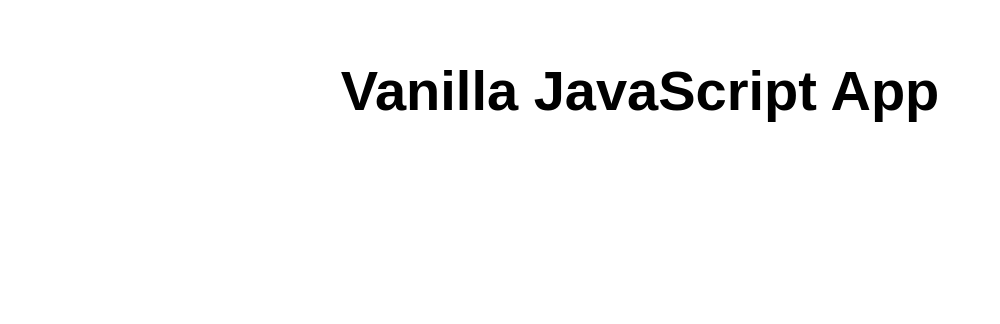
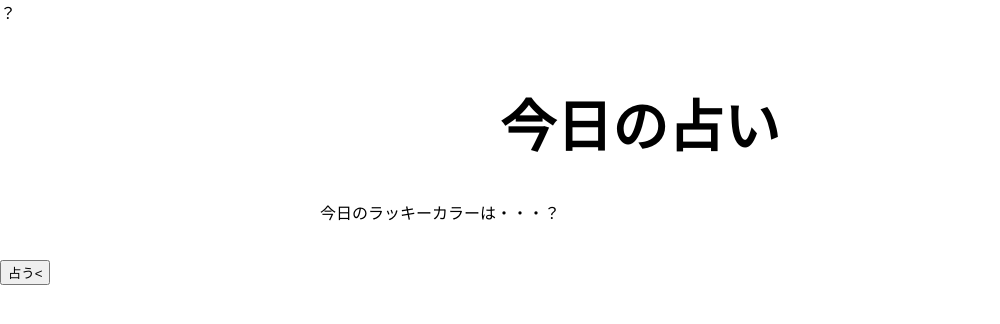
Before and after one commit to Matsuiiii/my-first-static-web-app, a website: page src/index.html in a window 1280 px wide. Shown: the whole page, without its empty margins (0-1000 px from the left). Drawn offline with Linux system fonts and the light colour scheme.

Commit message:
Update index.html
編集中

```diff
--- a/src/index.html
+++ b/src/index.html
@@ -1,17 +1,21 @@
-<!DOCTYPE html>
+？<!DOCTYPE html>
 <html lang="en">
 
 <head>
   <meta charset="UTF-8">
   <meta name="viewport" content="width=device-width, initial-scale=1.0">
   <link rel="stylesheet" href="styles.css">
-  <title>Vanilla JavaScript App</title>
+  <title>今日の占い</title>
 </head>
 
 <body>
   <main>
-    <h1>Vanilla JavaScript App</h1>
+    <h1>今日の占い</h1>
+    <p></p>
+    <p>今日のラッキーカラーは・・・？</p>
   </main>
+  <button id="LuckeyBtn" onclick="dokidoki()">占う<</button>
+  <script src="script.js"></script>
 </body>
 
 </html>
```
